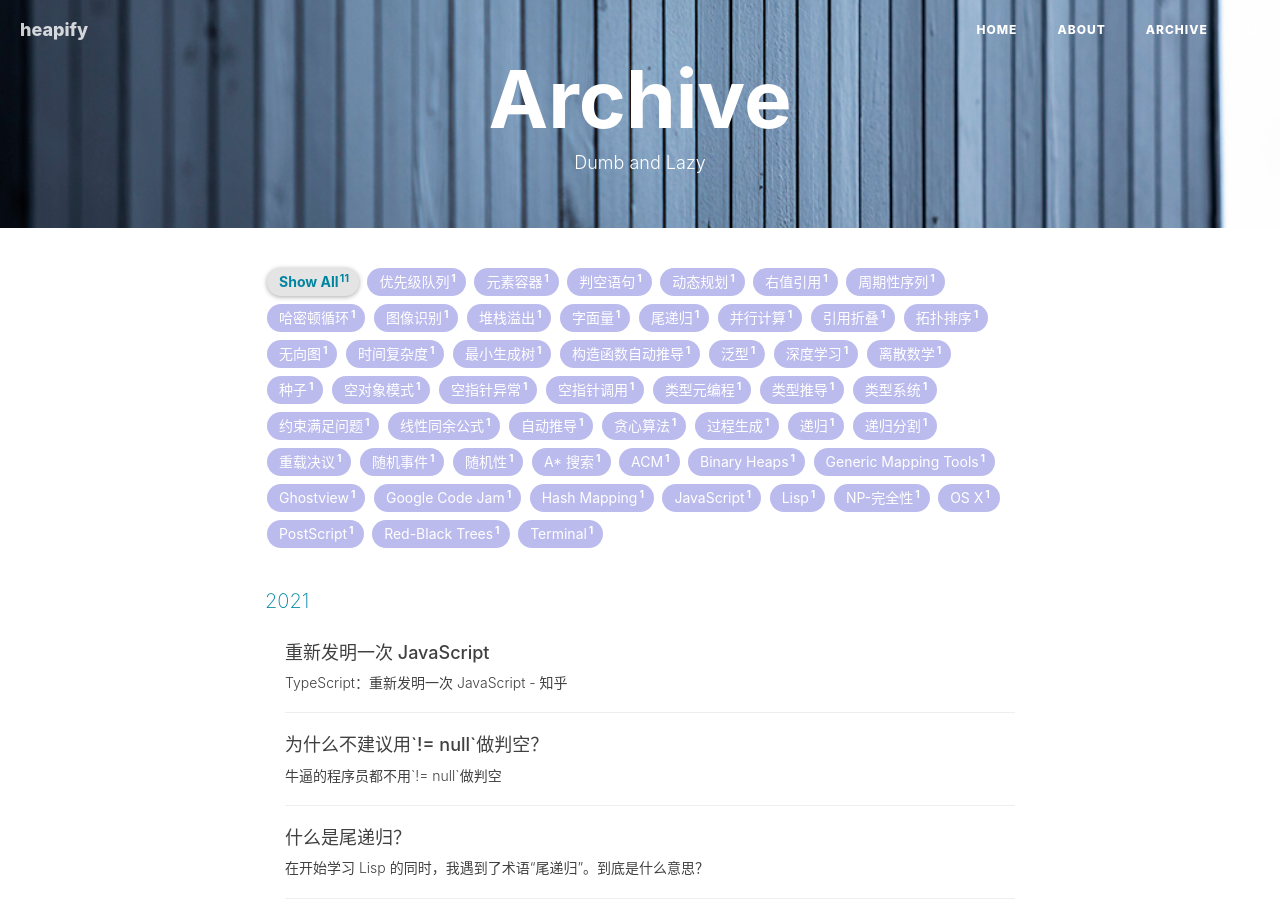
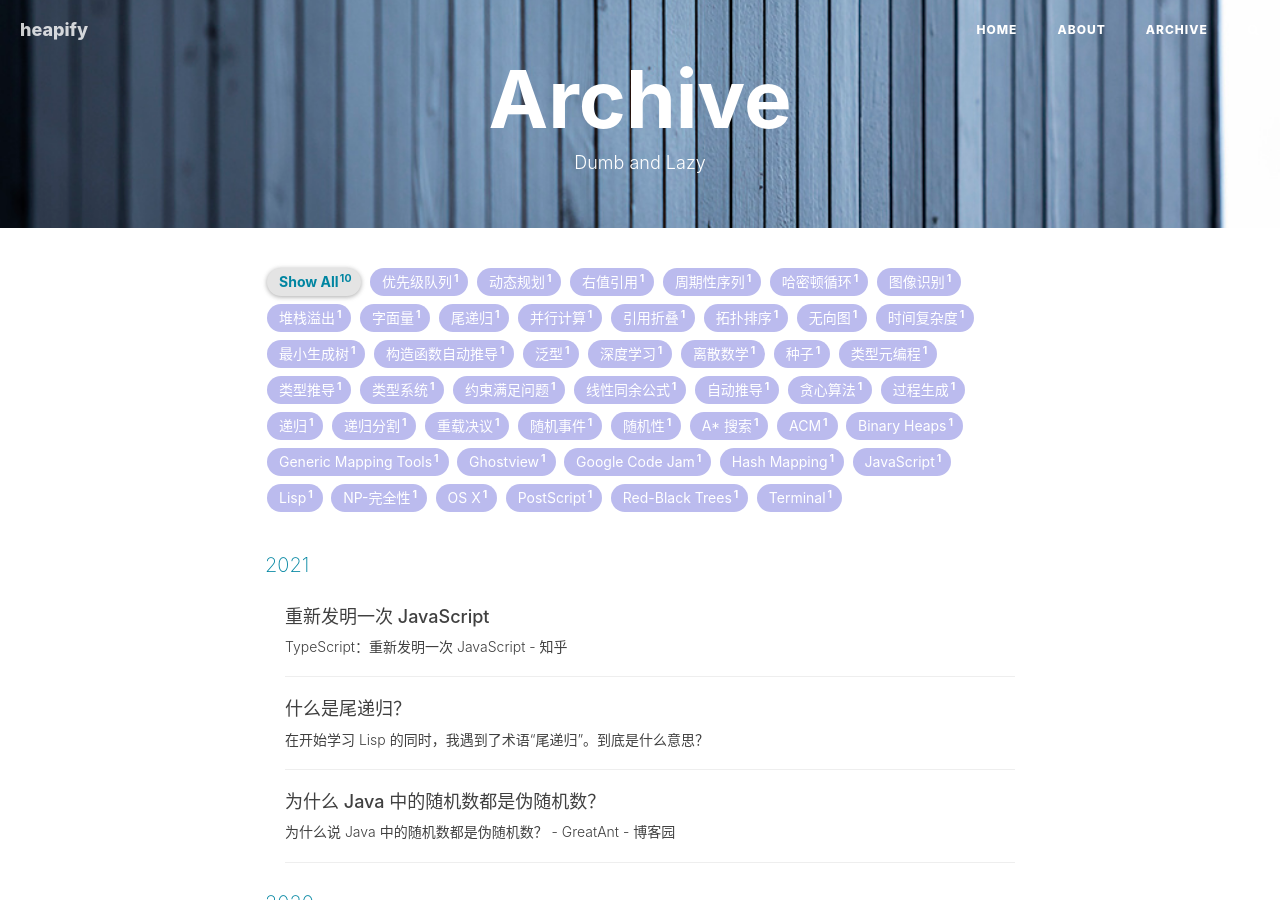
Before and after one commit to gengyu89/gengyu89.github.io, a Jekyll site: the page built from archive.html, in a window 1280 px wide and 900 px high. Built offline with Jekyll 4.4.1, drawn with Linux system fonts in a browser that asks for light colours; nearby versions of some CDN libraries; comment, search, counter and statistics services are not loaded; some of the changed lines change nothing that is shown.

Commit message:
highly insultive

````diff
--- a/_posts/2021-08-23-null-determination.markdown
+++ /dev/null
@@ -1,121 +0,0 @@
----
-layout:     post
-title:      "为什么不建议用`!= null`做判空？"
-subtitle:   "牛逼的程序员都不用`!= null`做判空"
-date:       2021-08-23 12:00:00
-author:     "heapify"
-header-img: "img/home-bg.jpg"
-catalog: true
-tags:
-    - 空指针调用
-    - 判空语句
-    - 空指针异常
-    - 空对象模式
-    - 元素容器
----
-
-<span style="color:gray"> Java基基 2020-11-14 </span>
-
-为了避免空指针调用，我们经常会看到这样的语句
-```java
-...if (someobject != null) {
- someobject.doCalc();
-}...
-```
-最终，项目中会存在大量判空代码，多么丑陋繁冗！如何避免这种情况？我们是否滥用了判空呢？
-
-#### 精华回答
-
-这是初、中级程序猿经常会遇到的问题。他们总喜欢在方法中返回`null`，因此，在调用这些方法时，也不得不去判空。另外，也许受此习惯影响，他们总潜意识地认为，所有的返回都是不可信任的，为了保护自己程序，就加了大量的判空。
-
-吐槽完毕，回到这个题目本身。
-
-进行判空前，请区分以下两种情况：
-1. `null` 是一个有效有意义的返回值 (Where null is a valid response in terms of the contract; and)
-2. `null`是无效有误的 (Where it isn't a valid response.)
-
-你可能还不明白这两句话的意思，不急，继续往下看，接下来将详细讨论这两种情况
-
-#### 先说第二种情况
-
-`null`就是一个不合理的参数，就应该明确地中断程序，往外抛错误。这种情况常见于API方法。例如你开发了一个接口，id是一个必选的参数，如果调用方没传这个参数给你，当然不行。你要感知到这个情况，告诉调用方“嘿，哥们，你传个`null`给我做甚"。
-
-相对于判空语句，更好的检查方式有两个
-1. `assert`语句，你可以把错误原因放到`assert`的参数中，这样不仅能保护你的程序不往下走，而且还能把错误原因返回给调用方，岂不是一举两得。（原文介绍了`assert`的使用，这里省略）
-2. 也可以直接抛出空指针异常。上面说了，此时`null`是个不合理的参数，有问题就是有问题，就应该大大方方往外抛。
-
-#### 第一种情况会更复杂一些
-
-这种情况下，`null`是个“看上去”合理的值，例如，我查询数据库，某个查询条件下，就是没有对应值，此时`null`算是表达了“空”的概念。
-
-#### 这里给一些实践建议
-
-1. 假如方法的返回类型是`collections`，当返回结果是空时，你可以返回一个空的`collections` (empty list) ，而不要返回`null`，这样调用侧就能大胆地处理这个返回，例如调用侧拿到返回后，可以直接`print list.size()`，又无需担心空指针问题。（什么？想调用这个方法时，不记得之前实现该方法有没按照这个原则？所以说，代码习惯很重要！如果你养成习惯，都是这样写代码（返回空`collections`而不返回`null`），你调用自己写的方法时，就能大胆地忽略判空）
-2. 返回类型不是`collections`，又怎么办呢？
-
-那就返回一个空对象（而非`null`对象），下面举个“栗子”，假设有如下代码
-```java
-public interface Action {
-  void doSomething();}
-
-public interface Parser {
-  Action findAction(String userInput);}
-```
-其中，`Parse`有一个接口`findAction`，这个接口会依据用户的输入，找到并执行对应的动作。假如用户输入不对，可能就找不到对应的动作 (`Action`)，因此`findAction`就会返回`null`，接下来`Action`调用`doSomething`方法时，就会出现空指针。
-
-解决这个问题的一个方式，就是使用Null Object pattern（空对象模式）。
-
-#### 我们来改造一下
-
-类定义如下，这样定义`findAction`方法后，确保无论用户输入什么，都不会返回`null`对象
-```java
-public class MyParser implements Parser {
-  private static Action DO_NOTHING = new Action() {
-    public void doSomething() { /* do nothing */ }
-  };
-
-  public Action findAction(String userInput) {
-    // ...
-    if ( /* we can't find any actions */ ) {
-      return DO_NOTHING;
-    }
-  }}
-```
-对比下面两份调用实例
-
-1. 冗余：每获取一个对象，就判一次空
-```java
-Parser parser = ParserFactory.getParser();
-if (parser == null) {
-  // now what?
-  // this would be an example of where null isn't (or shouldn't be) a valid response
-}
-Action action = parser.findAction(someInput);
-if (action == null) {
-  // do nothing} else {
-  action.doSomething();}
-```
-2. 精简
-```java
-ParserFactory.getParser().findAction(someInput).doSomething();
-```
-
-因为无论什么情况，都不会返回空对象，因此通过`findAction`拿到`action`后，可以放心地调用`action`的方法。
-
-#### 其他回答精选
-
-1. 如果要用`equal`方法，请用`object<不可能为空>.equal(object<可能为空>)`
-
-例如使用：
-```java
-"bar".equals(foo)
-```
-而不是
-```java
-foo.equals("bar")
-```
-
-2. Java8 或者`guava lib`中，提供了`Optional`类，这是一个元素容器，通过它来封装对象，可以减少判空。不过代码量还是不少。不爽。
-3. 如果你想返回`null`，请停下来想一想，这个地方是否更应该抛出一个异常
-
-<span style="color:gray"> 转载时修正了大小写上面的错误和一些标点符号方面的问题 </span>
--- a/_posts/2021-11-19-reinventing-javascript.markdown
+++ b/_posts/2021-11-19-reinventing-javascript.markdown
@@ -258,6 +258,7 @@
 * [TypeScript类型元编程：实现8位数的算术运算](https://zhuanlan.zhihu.com/p/85655537)
 * [编程的智慧](https://www.yinwang.org/blog-cn/2015/11/21/programming-philosophy)（正确处理 null 指针）
 * [The worst mistake of computer science](https://www.lucidchart.com/techblog/2015/08/31/the-worst-mistake-of-computer-science/)（[中文版](https://www.open-open.com/news/view/16166e1)）
+
 转载时更正了格式与标点方面的错误
 
 <span style="color:gray"> 发布于 2020-06-10 14:57 </span>
````
Also changed, not shown: README.md.
